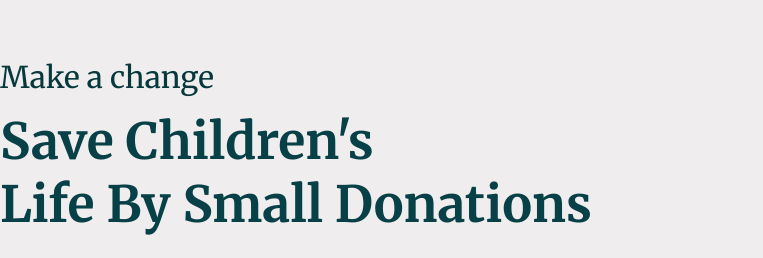
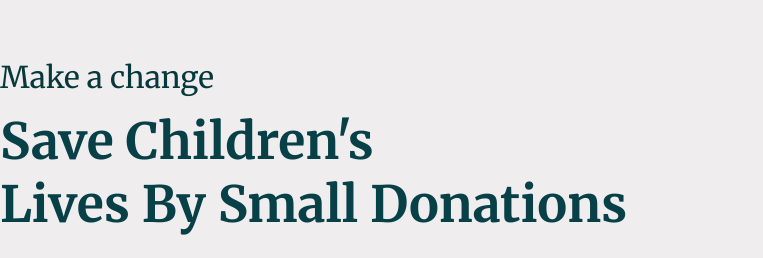
Before and after one commit to rc5409/Donationpage, a website: page index.html in a window 1280 px wide. Shown: the part 209-467 px from the top of the page, 0-763 px from the left. Drawn offline with nearby package versions, Linux system fonts and the light colour scheme.

Commit message:
change one

```diff
--- a/index.html
+++ b/index.html
@@ -65,7 +65,7 @@
                 <div class="col">
                     <h3 >Make a change</h3>
                     <h1>Save Children's<br>
-                        life by small donations</h1>
+                        lives by small donations</h1>
                     <p>Lorem ipsum dolor sit amet, consectetur adipiscing elit. Nulla fermentum cursus tellus, vitae
                         elementum lectus pulvinar iaculis. Pellentesque ut dui velit. Morbi bibendum maximus
                         tristique. </p>
```
